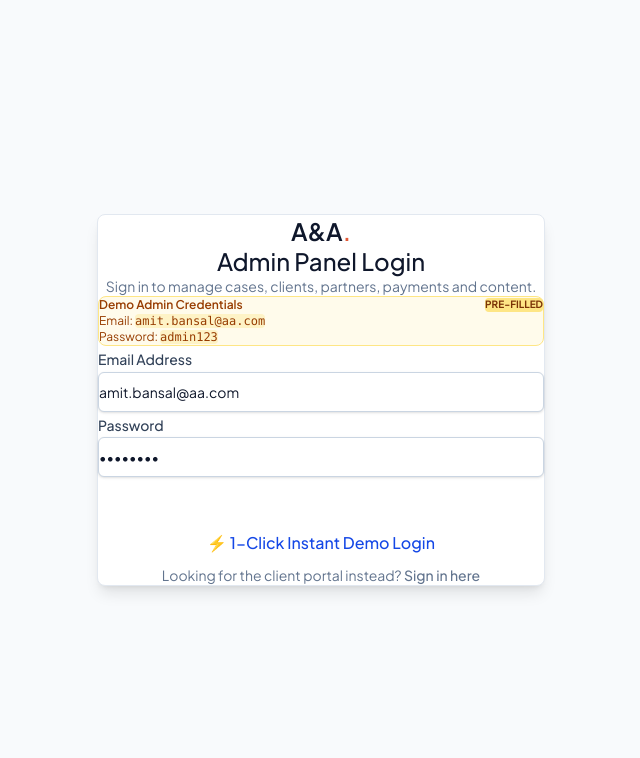
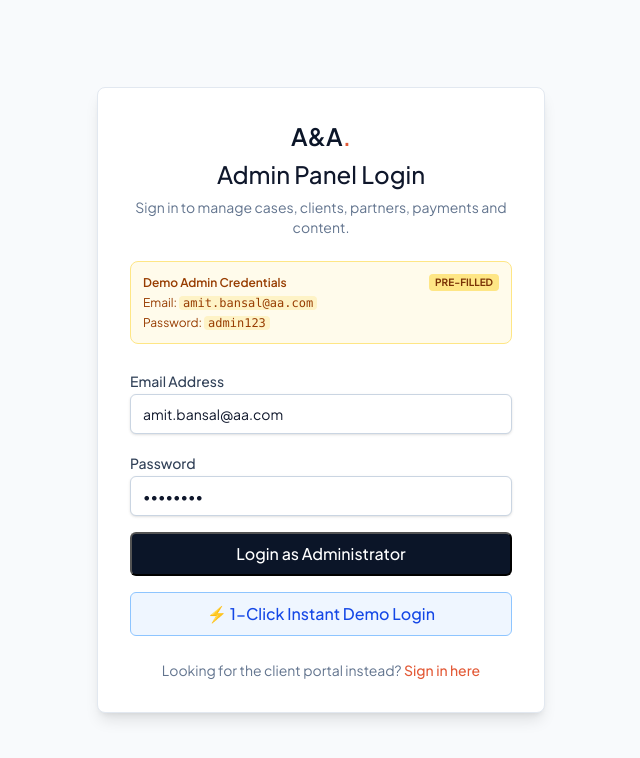
Before and after one commit to Sanchitjha/Bansal-CA, a Next.js app in the folder client/: page /admin/login in a window 1280 px wide. Shown: the top 758 px of the page, without its empty margins (319-959 px from the left). Built offline with nearby package versions, Linux system fonts and the light colour scheme; no server answers.

Commit message:
feat: implement core UI foundation with global styles, reusable form engine, and foundational admin and client pages

```diff
--- a/client/src/app/globals.css
+++ b/client/src/app/globals.css
@@ -73,6 +73,7 @@
   --shadow-medium: 0 10px 30px -10px rgba(0, 0, 0, 0.45);
 }
 
+@layer base {
   /* Base Reset & Layout */
   * {
     box-sizing: border-box;
@@ -111,9 +112,8 @@ ul, ol {
 
   button {
     cursor: pointer;
-  border: none;
-  background: none;
     font-family: var(--font-sans);
+  }
 }
 
 /* Typography Utility */
@@ -187,6 +187,74 @@ p, span, a, button, input, textarea, .font-sans {
   background-color: rgba(var(--color-ink-rgb), 0.03);
   border-color: var(--color-navy);
   transform: translateY(-1px);
+}
+
+.btn-sm {
+  padding: 0.45rem 0.85rem !important;
+  font-size: 0.8125rem !important;
+  border-radius: 6px !important;
+}
+
+.btn-xs {
+  padding: 0.3rem 0.65rem !important;
+  font-size: 0.75rem !important;
+  border-radius: 4px !important;
+}
+
+.btn-navy {
+  background-color: #0B1528 !important;
+  color: #FFFFFF !important;
+  border: 1px solid #0B1528 !important;
+  box-shadow: 0 1px 3px rgba(11, 21, 40, 0.2);
+}
+
+.btn-navy:hover {
+  background-color: #16243C !important;
+  border-color: #16243C !important;
+  color: #FFFFFF !important;
+}
+
+.btn-emerald {
+  background-color: #059669 !important;
+  color: #FFFFFF !important;
+  border: 1px solid #059669 !important;
+}
+
+.btn-emerald:hover {
+  background-color: #047857 !important;
+  color: #FFFFFF !important;
+}
+
+.admin-panel {
+  background-color: var(--color-bg-white);
+  border: 1px solid var(--color-border);
+  border-radius: 12px;
+  box-shadow: var(--shadow-subtle);
+  overflow: hidden;
+  transition: box-shadow 0.2s ease, border-color 0.2s ease;
+}
+
+.admin-panel-header {
+  display: flex;
+  justify-content: space-between;
+  align-items: center;
+  padding: 1.25rem 1.5rem;
+  border-bottom: 1px solid var(--color-border);
+  gap: 1rem;
+}
+
+.admin-panel-title {
+  font-size: 1rem;
+  font-weight: 600;
+  color: var(--color-navy);
+  display: flex;
+  align-items: center;
+  gap: 0.5rem;
+  margin: 0;
+}
+
+.admin-panel-body {
+  padding: 1.5rem;
 }
 
 .btn-link {
```
Lines whose indentation alone changed are shown as unchanged.
